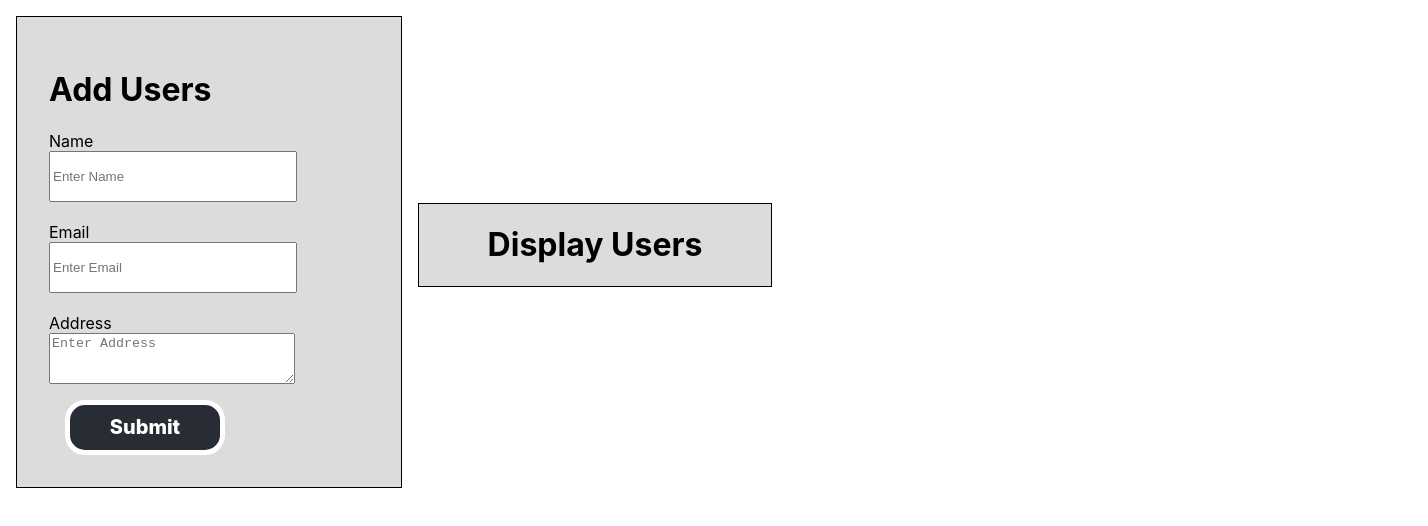
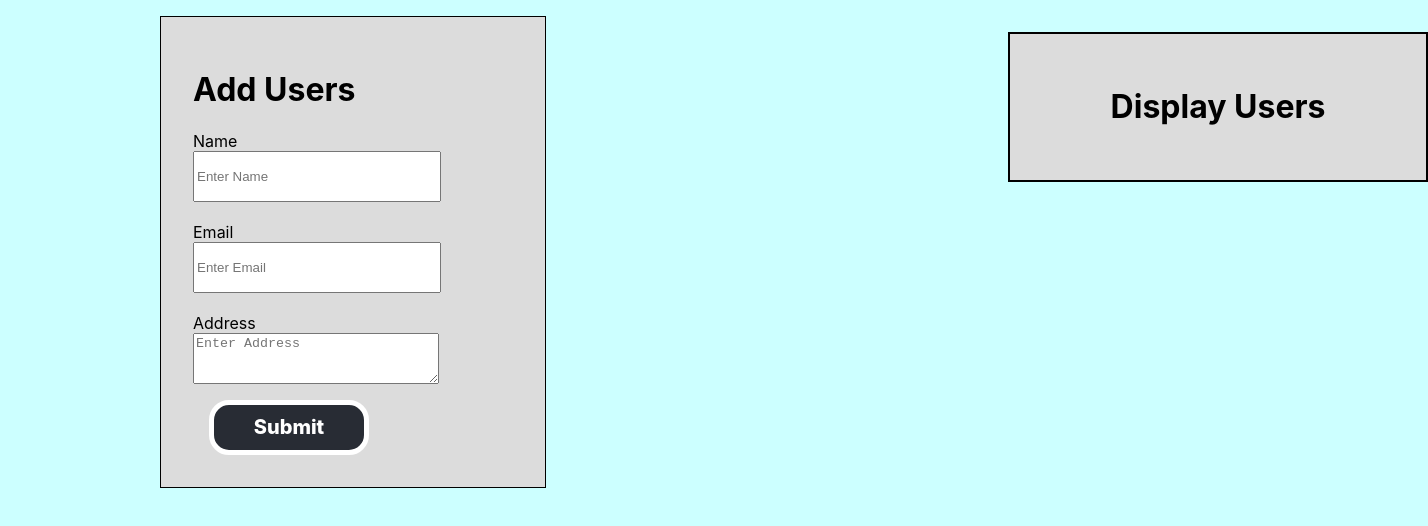
Before and after one commit to Aftab09/Reactjs-APp, a React (Create React App) app: page / in a window 1280 px wide. Shown: the top 526 px of the page, 1428 px wide, since content can reach past the window. Built offline with nearby package versions, Linux system fonts and the light colour scheme.

Commit message:
initial commit

```diff
--- a/src/App.css
+++ b/src/App.css
@@ -1,6 +1,9 @@
 .App {
   /* text-align: center; */
-  /* background-color: rebeccapurple; */
+  background-color: rebeccapurple;
+}
+body{
+  background-color: rgb(204, 255, 255);
 }
 
 .App-logo {
@@ -68,6 +71,9 @@
   margin: 1rem;
   padding: 2rem 2rem;
   /* text-align: center; */
+  display: inline-block;
+  margin-left: 10rem;
+  position: absolute;
 }
 
 .btn {
@@ -103,9 +109,15 @@
   text-align: center;
   /* margin-left: 29rem; */
   display: inline-block;
-  border: 1px solid black;
+  border: 2px solid black;
+  padding: 2rem 2rem;
+  margin: 2rem;
+  margin-left: 63rem;
+  /* margin-bottom: 5rem; */
+  /* padding: 2rem; */
   /* padding: 1rem 1rem; */
-  vertical-align: left;
+  /* vertical-align: left; */
+  position: absolute;
 }
 .Display-Users li{
   list-style-type: none;
```
